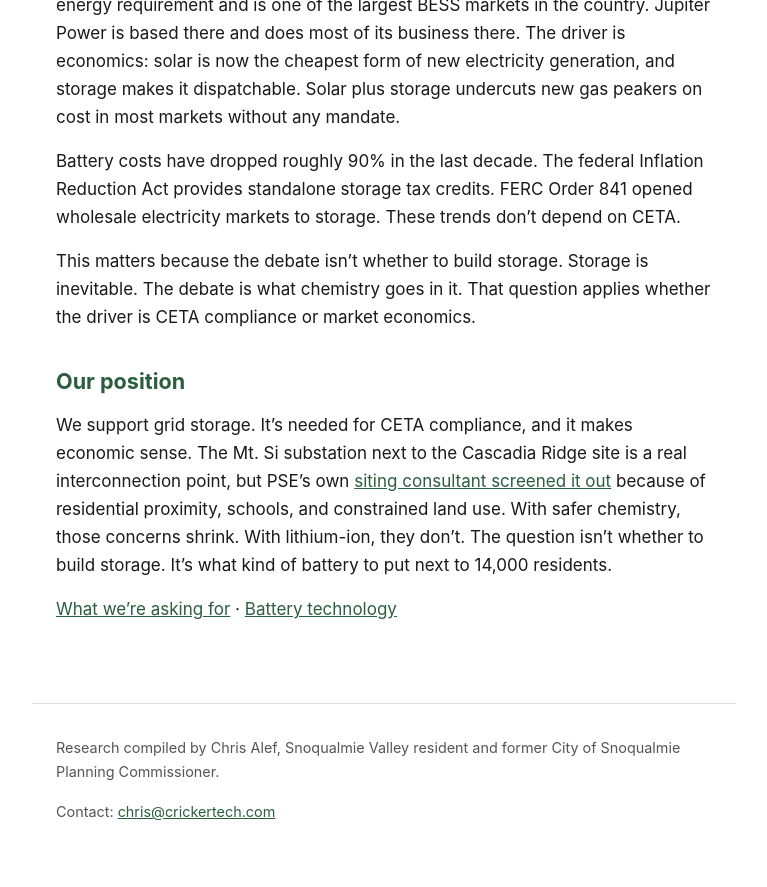
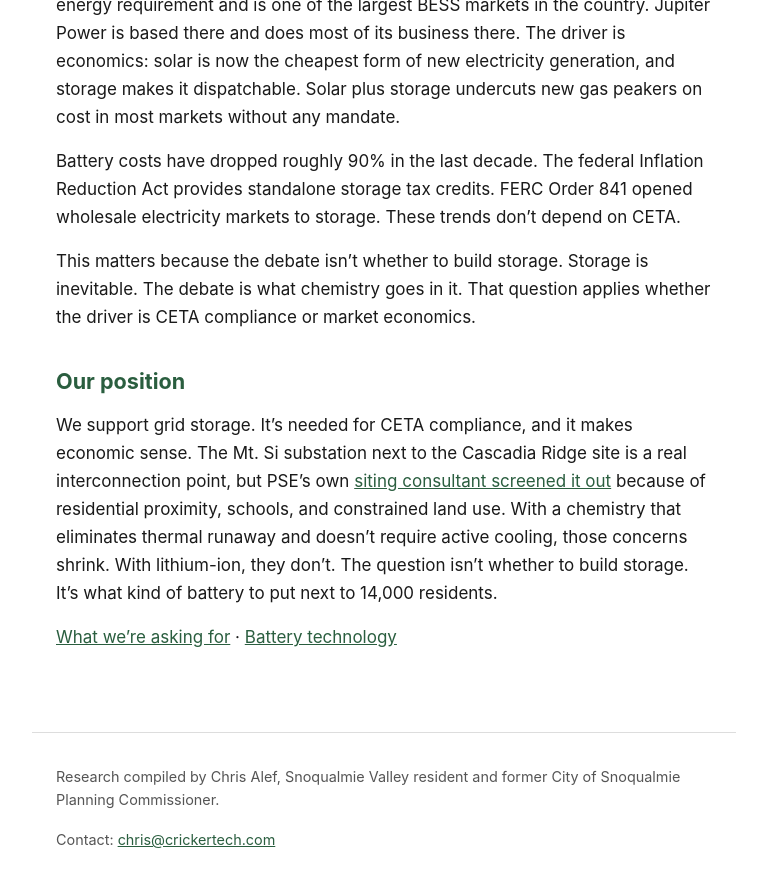
Before and after one commit to calef/cascadia-ridge-bess, a Jekyll site: the page built from _pages/ceta.md, in a window 1280 px wide and 900 px high, scrolled down 4620 px. Shown: the top 887 px of the window, without its empty margins (256-1023 px from the left). Built offline with Jekyll 4.4.1, drawn with Linux system fonts in a browser that asks for light colours.

Commit message:
Deploy site 2026-04-01-135520

```diff
--- a/_pages/ceta.md
+++ b/_pages/ceta.md
@@ -103,6 +103,6 @@ This matters because the debate isn't whether to build storage. Storage is inevi
 
 ## Our position
 
-We support grid storage. It's needed for CETA compliance, and it makes economic sense. The Mt. Si substation next to the Cascadia Ridge site is a real interconnection point, but PSE's own [siting consultant screened it out](/project#siting-study) because of residential proximity, schools, and constrained land use. With safer chemistry, those concerns shrink. With lithium-ion, they don't. The question isn't whether to build storage. It's what kind of battery to put next to 14,000 residents.
+We support grid storage. It's needed for CETA compliance, and it makes economic sense. The Mt. Si substation next to the Cascadia Ridge site is a real interconnection point, but PSE's own [siting consultant screened it out](/project#siting-study) because of residential proximity, schools, and constrained land use. With a chemistry that eliminates thermal runaway and doesn't require active cooling, those concerns shrink. With lithium-ion, they don't. The question isn't whether to build storage. It's what kind of battery to put next to 14,000 residents.
 
 [What we're asking for](/what-we-are-asking) · [Battery technology](/battery-technology)
```
